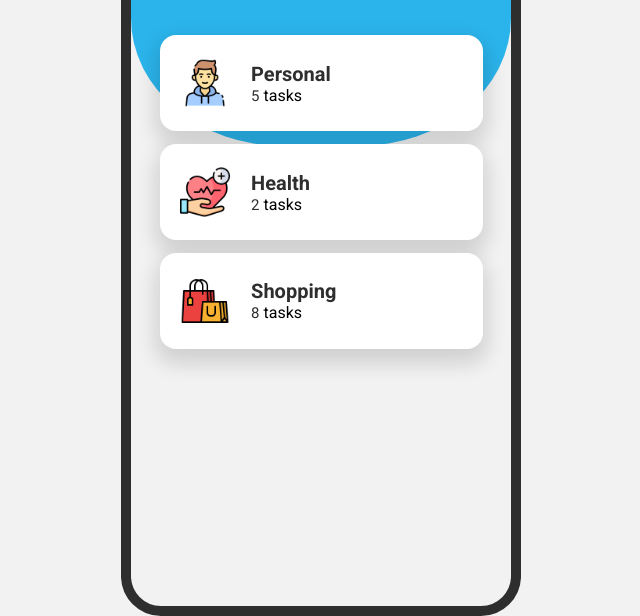
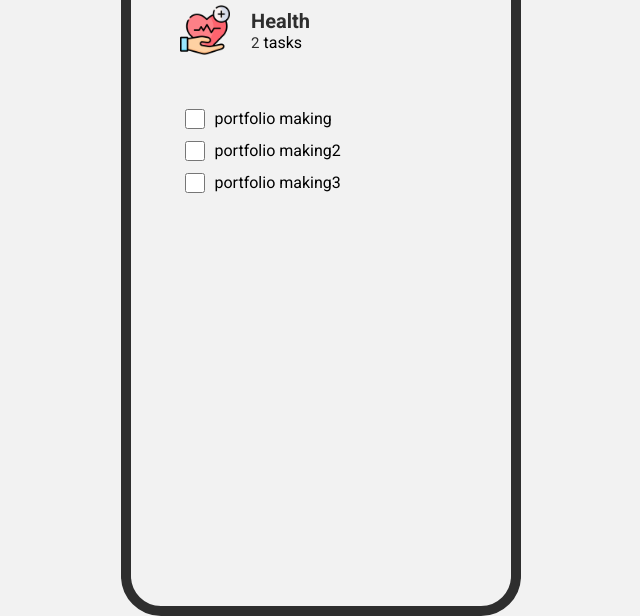
Before and after one commit to dhirajaryaa/Todo_App, a plain HTML site: page index.html in a window 1280 px wide. Shown: the part 184-800 px from the top of the page, without its empty margins (319-959 px from the left). Drawn offline with Linux system fonts and the light colour scheme.

Commit message:
logic: add category page and todo page logics

```diff
--- a/index.html
+++ b/index.html
@@ -18,7 +18,7 @@
   </head>
   <body>
       <div class="main">
-        <section class="wrapper">
+        <section class="wrapper task_opened">
             <span class="circal"></span>
               <nav class="header">
                   <button class="bar">
@@ -46,7 +46,7 @@
                 </div>
 
             </div>
-            <div class="task ">
+            <div class="task active">
                 <div class="img">
                     <img src="/images/healthcare.png" alt="">
                 </div>
@@ -69,10 +69,33 @@
 
             </div>
             <div class="task-list">
-Lorem ipsum dolor sit amet, consectetur adipisicing elit. Nulla, ab facere maiores, id labore quisquam reprehenderit excepturi amet deleniti impedit illum consequatur nisi suscipit accusantium aliquam tempore perspiciatis nesciunt laboriosam, incidunt voluptatem accusamus. Unde dolor eveniet architecto delectus nostrum qui voluptatum incidunt doloribus aliquam debitis!
-Lorem ipsum dolor sit amet, consectetur adipisicing elit. Nulla, ab facere maiores, id labore quisquam reprehenderit excepturi amet deleniti impedit illum consequatur nisi suscipit accusantium aliquam tempore perspiciatis nesciunt laboriosam, incidunt voluptatem accusamus. Unde dolor eveniet architecto delectus nostrum qui voluptatum incidunt doloribus aliquam debitis!
-Lorem ipsum dolor sit amet, consectetur adipisicing elit. Nulla, ab facere maiores, id labore quisquam reprehenderit excepturi amet deleniti impedit illum consequatur nisi suscipit accusantium aliquam tempore perspiciatis nesciunt laboriosam, incidunt voluptatem accusamus. Unde dolor eveniet architecto delectus nostrum qui voluptatum incidunt doloribus aliquam debitis!
-Lorem ipsum dolor sit amet, consectetur adipisicing elit. Nulla, ab facere maiores, id labore quisquam reprehenderit excepturi amet deleniti impedit illum consequatur nisi suscipit accusantium aliquam tempore perspiciatis nesciunt laboriosam, incidunt voluptatem accusamus. Unde dolor eveniet architecto delectus nostrum qui voluptatum incidunt doloribus aliquam debitis!
+              <div class="todo">
+                <label for="todo_status" class="container">
+                  <input type="checkbox" name="checked" >
+                  <p class="todo_name">portfolio making</p>
+                </label>
+                <button class="delate">
+                  <i class="fa-solid fa-trash-can"></i>
+                </button>
+              </div>
+              <div class="todo">
+                <label for="todo_status" class="container">
+                  <input type="checkbox" name="checked" >
+                  <p class="todo_name">portfolio making2</p>
+                </label>
+                <button class="delate">
+                  <i class="fa-solid fa-trash-can"></i>
+                </button>
+              </div>
+              <div class="todo">
+                <label for="todo_status" class="container">
+                  <input type="checkbox" name="checked" >
+                  <p class="todo_name">portfolio making3</p>
+                </label>
+                <button class="delate">
+                  <i class="fa-solid fa-trash-can"></i>
+                </button>
+              </div>
             </div>
           </div>
       </section>
--- a/logic.js
+++ b/logic.js
@@ -3,36 +3,73 @@ const menuBtn = document.querySelector(".bar");
 const task = document.querySelector(".task");
 const taskBox = document.querySelector(".taskbox");
 const taskList = document.querySelector(".task-list");
-
-const screenToggle = () => {
-  const menuIcon = `<i class="fa-solid fa-bars-staggered"></i>`;
-  const arrowIcon = `<i class="fa-solid fa-arrow-left"></i>`;
-
-  wrapper.classList.toggle("task_opened");
-
-  if (menuBtn.innerHTML != arrowIcon) {
-    menuBtn.innerHTML = arrowIcon;
-  } else {
-    menuBtn.innerHTML = menuIcon;
-
-  }
-};
-
-menuBtn.addEventListener("click", screenToggle);
+const checkbox = document.querySelector("#todo_status");
+const todoBox = document.querySelector(".container");
+const todos = document.querySelectorAll(".todo");
+const deleteButton = document.querySelectorAll(".delate");
 
 
-taskBox.addEventListener("click",(event)=>{
-    const taskElement = event.target.closest('.task');
+// variables
+let totalNoTask = null;
+const menuIcon = `<i class="fa-solid fa-bars-staggered"></i>`;
+const arrowIcon = `<i class="fa-solid fa-arrow-left"></i>`;
 
-    if (taskElement) {
-        taskElement.classList.add('active');
+menuBtn.addEventListener("click", () => {
+  wrapper.classList.remove("task_opened");
+  menuBtn.innerHTML = menuIcon;
+});
 
-        event.preventDefault();
-        event.stopPropagation();
-        taskElement.classList.add('active');
-    }
+taskBox.addEventListener("click", (event) => {
+  const taskElement = event.target.closest(".task");
+
+  if (taskElement) {
+    // first remove all active classlist on prev
+    taskBox.childNodes.forEach((node) => {
+      console.log(node.nodeType === 1);
+      if (node.nodeType === 1) {
+        node.classList.remove("active");
+      }
+    });
+
+    // stop bobbling
+    event.preventDefault();
+    event.stopPropagation();
+
+    // add class name active on div and wrapper active
+    taskElement.classList.add("active");
+    wrapper.classList.add("task_opened");
+
+    // change menu icon
+    menuBtn.innerHTML = arrowIcon;
+  }
+});
+
+// ============ task functions ==============
+
+// checkbox.addEventListener("click",()=>{
+//   if (checkbox.checked == true){
+//     todoBox.classList.add("checked");
+//    } else {
+//     todoBox.classList.remove("checked");
+//    }
+
+// });
+
+// todos.forEach(todo => {
+//   todo.addEventListener('click', function() {
+//       const checkbox = this.querySelector('input[type="checkbox"]');
+//       // checkbox.removeAttribute('checked');
+//       console.log(this.childNodes);
+//       // todoBox.classList.toggle("checked");
+
+//   });
+// });
 
 
-    screenToggle()
-
-});
+// delete todo work
+deleteButton.forEach(todo =>{
+  todo.addEventListener("click",()=>{
+    console.log(this.parent);
+    // this.parentElement.remove()
+  })
+})
--- a/style.css
+++ b/style.css
@@ -141,7 +141,6 @@ body {
   height: 100%;
   object-fit: cover;
 }
-
 .taskbox .task .text h3 {
   font-size: 20px;
   color: var(--color3);
@@ -162,16 +161,51 @@ body {
 .taskbox .task:hover .text #dots {
   display: block;
 }
-
 .task-list {
   width: 100%;
   height: 0;
-  background-color: red;
   padding: 15px;
   transition: all ease-in-out 1s;
   display: none;
 }
 
+.todo {
+  display: flex;
+  align-items: center;
+  justify-content: space-between;
+  padding: 5px 10px;
+  border-radius: 5px;
+}
+.todo label {
+  display: flex;
+  align-items: center;
+  position: relative;
+}
+.todo label p {
+  margin-left: 10px;
+  -webkit-user-select: none; /* Safari */
+  -ms-user-select: none; /* IE 10 and IE 11 */
+  user-select: none; /* Standard syntax */
+}
+.todo label.checked p {
+  opacity: 50%;
+  text-decoration: line-through;
+}
+.todo label input[type="checkbox"] {
+  margin: 2px 0 0;
+  line-height: normal;
+  width: 20px;
+  height: 20px;
+}
+
+.todo button {
+  all: unset;
+  display: none;
+  color: rgb(236, 86, 86);
+}
+.todo:hover button {
+  display: block;
+}
 /* ============== task opened ================ */
 .task_opened {
   .circal {
@@ -191,8 +225,14 @@ body {
   }
   .task-list {
     display: block;
-    height: 90vh;
-    overflow: scroll;
+    min-height: 90%;
+    overflow-x: hidden;
+    overflow-y: scroll;
+    -ms-overflow-style: none; /* IE and Edge */
+    scrollbar-width: none; /* Firefox */
+  }
+  .task-list::-webkit-scrollbar {
+    display: none; /* Hide scrollbar for Chrome, Safari and Opera */
   }
 }
 
```
